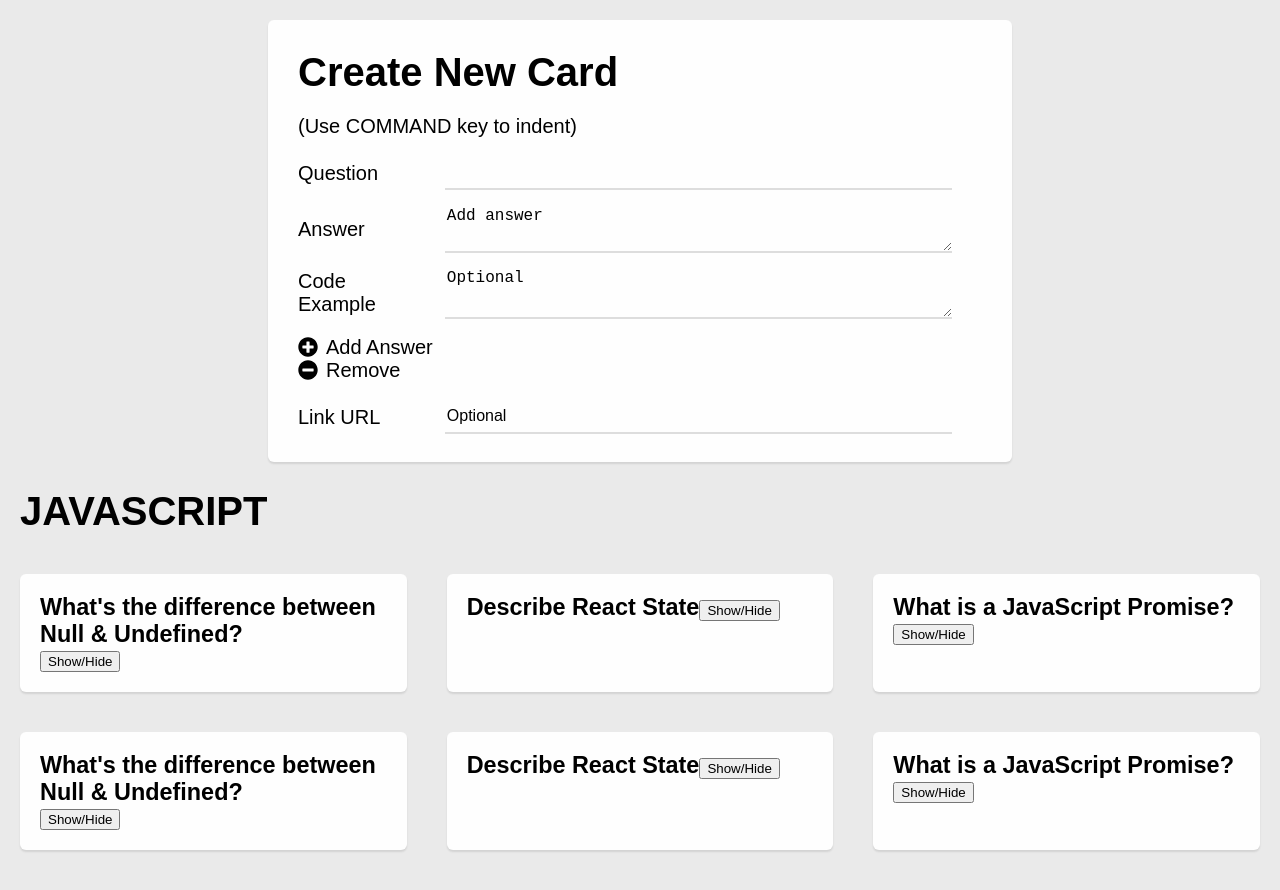
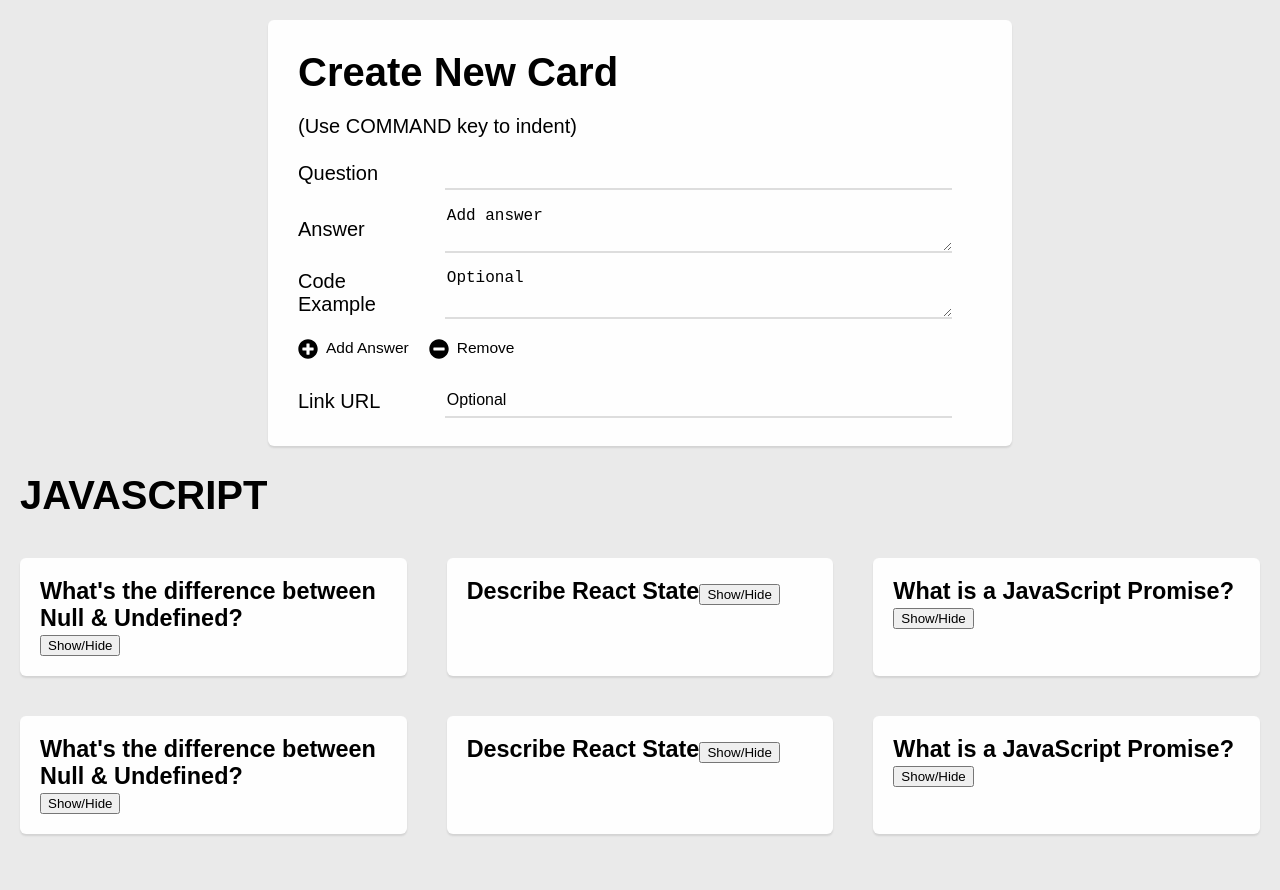
Before and after one commit to ZacharyDinerstein/coding-challenge-app--react, a React (Create React App) app: page / in a window 1280 px wide. Built offline with nearby package versions, Linux system fonts and the light colour scheme.

Commit message:
Centered add and remove buttons

```diff
--- a/src/components/Button/AddAnswerBtn.js
+++ b/src/components/Button/AddAnswerBtn.js
@@ -9,7 +9,7 @@ const AddAnswerBtn = (props) => {
     props.addAdditionalFields(elemToCreate);
   }
 
-  let classes = props.addBtnChecked ? "card__checkbox-wrapper hidden" : "card__checkbox-wrapper";
+  let classes = props.addBtnChecked ? "form__button-wrapper hidden" : "form__button-wrapper";
 
   return (
     <>
--- a/src/components/Button/RemoveAnswerBtn.js
+++ b/src/components/Button/RemoveAnswerBtn.js
@@ -9,7 +9,7 @@ const RemoveAnswerBtn = (props) => {
     props.removeFields(elemToRemove);
   }
 
-  let classes = props.btnChecked ? "card__button-wrapper hidden" : "card__button-wrapper";
+  let classes = props.btnChecked ? "form__button-wrapper hidden" : "form__button-wrapper";
 
   return (
     <>
--- a/src/components/Card/Card.scss
+++ b/src/components/Card/Card.scss
@@ -77,10 +77,17 @@
     }
     .form__buttons-wrapper {
       grid-column: 1 / 3;
-      justify-content: right;
-    }
-    .form__icon {
-      margin-right: 0.8rem;
+
+      .form__button-wrapper {
+        display: inline-flex;
+        margin-right: 2rem;
+        span {
+          font-size: 1.55rem;
+        }
+        .form__icon {
+          margin-right: 0.8rem;
+        }
+      }
     }
     label {
       margin-right: 1rem;
@@ -95,13 +102,5 @@
       border-right: none;
       font-size: 1.6rem;
     }
-    .card__button-wrapper {
-      display: inline-block;
-      label {
-        font-size: 1.2rem;
-        margin-right: 0rem;
-        margin-left: 0.5rem;
-      }
-    }
   }
 }
```
